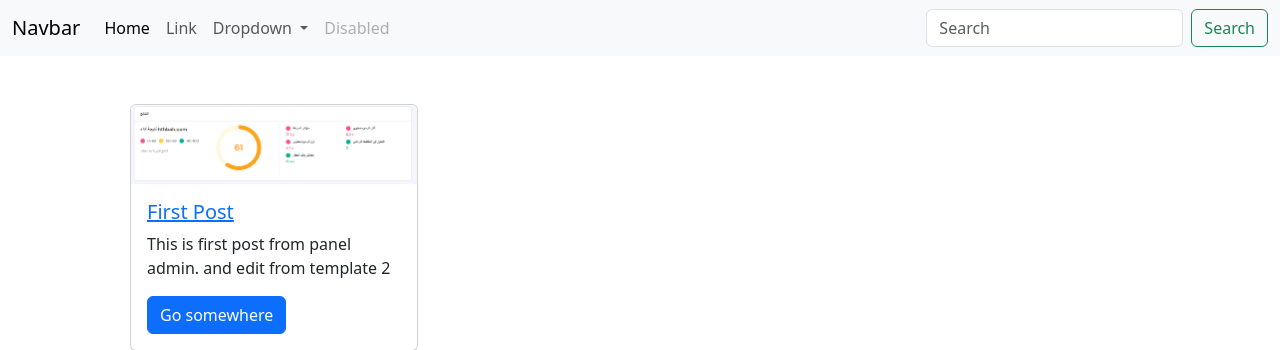
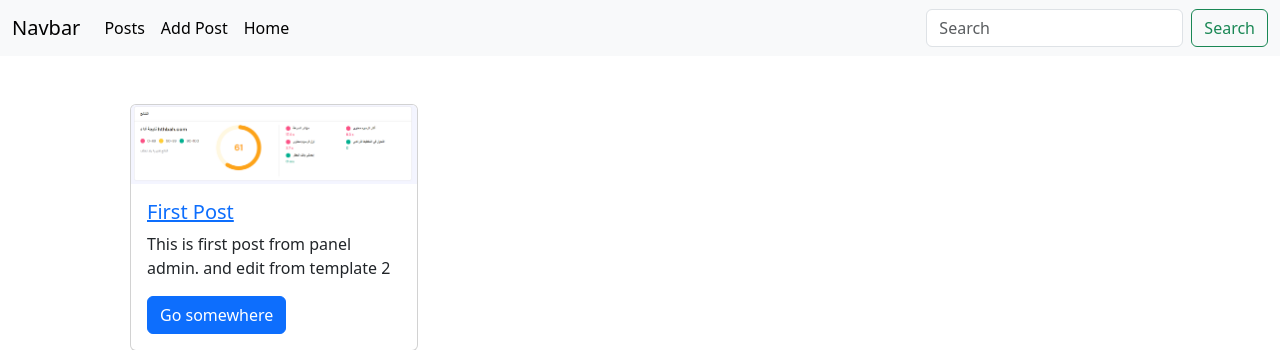
Before and after one commit to BassamMsmar/blog-djnago, a Django app: page / in a window 1280 px wide. Shown: the top 350 px of the page. Run offline with Django 4.2, Linux system fonts and the light colour scheme; data comes from the database, SQL or seed files in the repository; both versions use the stored data as it was after the commit; parts of the project's set-up code (start-up, migrations or seed data) failed here and were passed over.

Commit message:
edit and create new post

```diff
--- a/blog/urls.py
+++ b/blog/urls.py
@@ -1,7 +1,10 @@
 from django.urls import path
-from .views import posts, post_detail
+from .views import posts, post_detail, post_delete, post_edit, post_new
 
 urlpatterns = [
     path('', posts, name='posts' ),
-    path('detail/<int:post_id>', post_detail, name='post_detail' ),
+    path('post/new', post_new, name='post_new' ),
+    path('post/<int:post_id>', post_detail, name='post_detail' ),
+    path('post/<int:post_id>/edit', post_edit, name='post_edit' ),
+    path('post/<int:post_id>/delete', post_delete, name='post_delete' ),
 ]
--- a/blog/views.py
+++ b/blog/views.py
@@ -1,5 +1,6 @@
-from django.shortcuts import render
+from django.shortcuts import render, redirect
 from .models import Post
+from .forms import PostForms
 
 # Create your views here.
 def posts(request):
@@ -10,3 +11,43 @@ def posts(request):
 def post_detail(request, post_id):
     post = Post.objects.get(pk=post_id)
     return render(request, 'posts/post_detail.html', {'post':post})
+
+
+def post_new(request):
+
+    if request.method == 'POST':
+        form = PostForms(request.POST, request.FILES)
+        if form.is_valid():
+            myform = form.save(commit=False)
+            myform.auther = request.user
+            myform.save()
+            return redirect('posts')
+    else:
+        form = PostForms()
+
+    return render(request, 'posts/post_new.html', {'form':form})
+
+
+
+
+
+def post_edit(request, post_id):
+    post = Post.objects.get(pk=post_id)
+    if request.method == 'POST':
+        form = PostForms(request.POST, request.FILES, instance=post)
+        if form.is_valid():
+            myform = form.save(commit=False)
+            myform.auther = request.user
+            myform.save()
+            return redirect('posts')
+    else:
+        form = PostForms(instance=post)
+
+    return render(request, 'posts/post_new.html', {'form':form})
+
+
+
+def post_delete(request, post_id):
+    post = Post.objects.get(pk=post_id)
+    post.delete()
+    return redirect('posts')
--- a/template/posts/posts.html
+++ b/template/posts/posts.html
@@ -17,25 +17,15 @@
           <div class="collapse navbar-collapse" id="navbarSupportedContent">
             <ul class="navbar-nav me-auto mb-2 mb-lg-0">
               <li class="nav-item">
+                <a class="nav-link active" aria-current="page" href="#">Posts</a>
+              </li>
+              <li class="nav-item">
+                <a class="nav-link active" aria-current="page" href="{post/new}">Add Post</a>
+              </li>
+              <li class="nav-item">
                 <a class="nav-link active" aria-current="page" href="#">Home</a>
               </li>
-              <li class="nav-item">
-                <a class="nav-link" href="#">Link</a>
-              </li>
-              <li class="nav-item dropdown">
-                <a class="nav-link dropdown-toggle" href="#" role="button" data-bs-toggle="dropdown" aria-expanded="false">
-                  Dropdown
-                </a>
-                <ul class="dropdown-menu">
-                  <li><a class="dropdown-item" href="#">Action</a></li>
-                  <li><a class="dropdown-item" href="#">Another action</a></li>
-                  <li><hr class="dropdown-divider"></li>
-                  <li><a class="dropdown-item" href="#">Something else here</a></li>
-                </ul>
-              </li>
-              <li class="nav-item">
-                <a class="nav-link disabled">Disabled</a>
-              </li>
+
             </ul>
             <form class="d-flex" role="search">
               <input class="form-control me-2" type="search" placeholder="Search" aria-label="Search">
```
Also changed, not shown: blog/forms.py (added, +8 -0 lines), template/posts/post_edit.html (added, +20 -0 lines), template/posts/post_new.html (added, +20 -0 lines), db.sqlite3, media/posts/DSC03532.jpg (added), media/posts/DSC06522.JPG (added).
